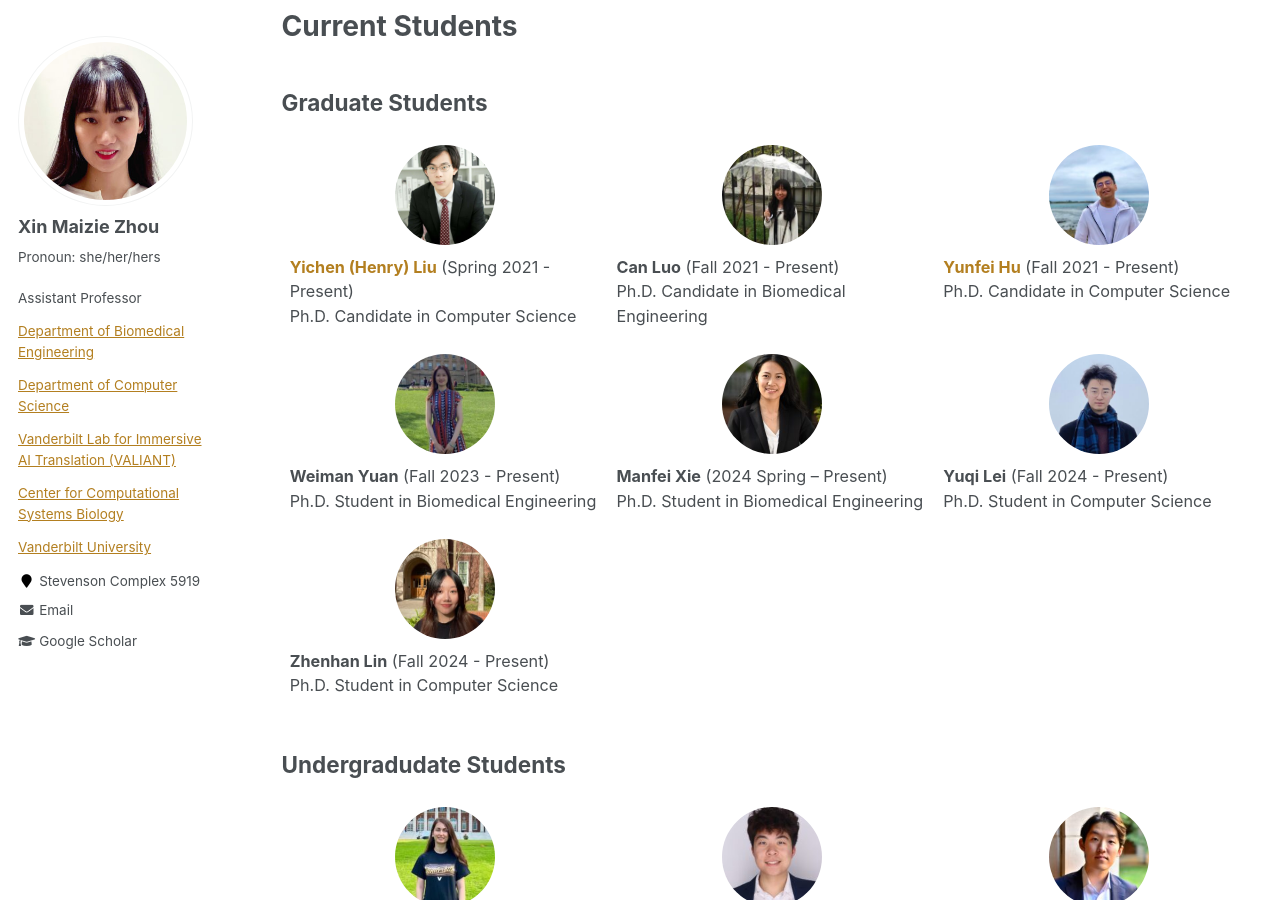
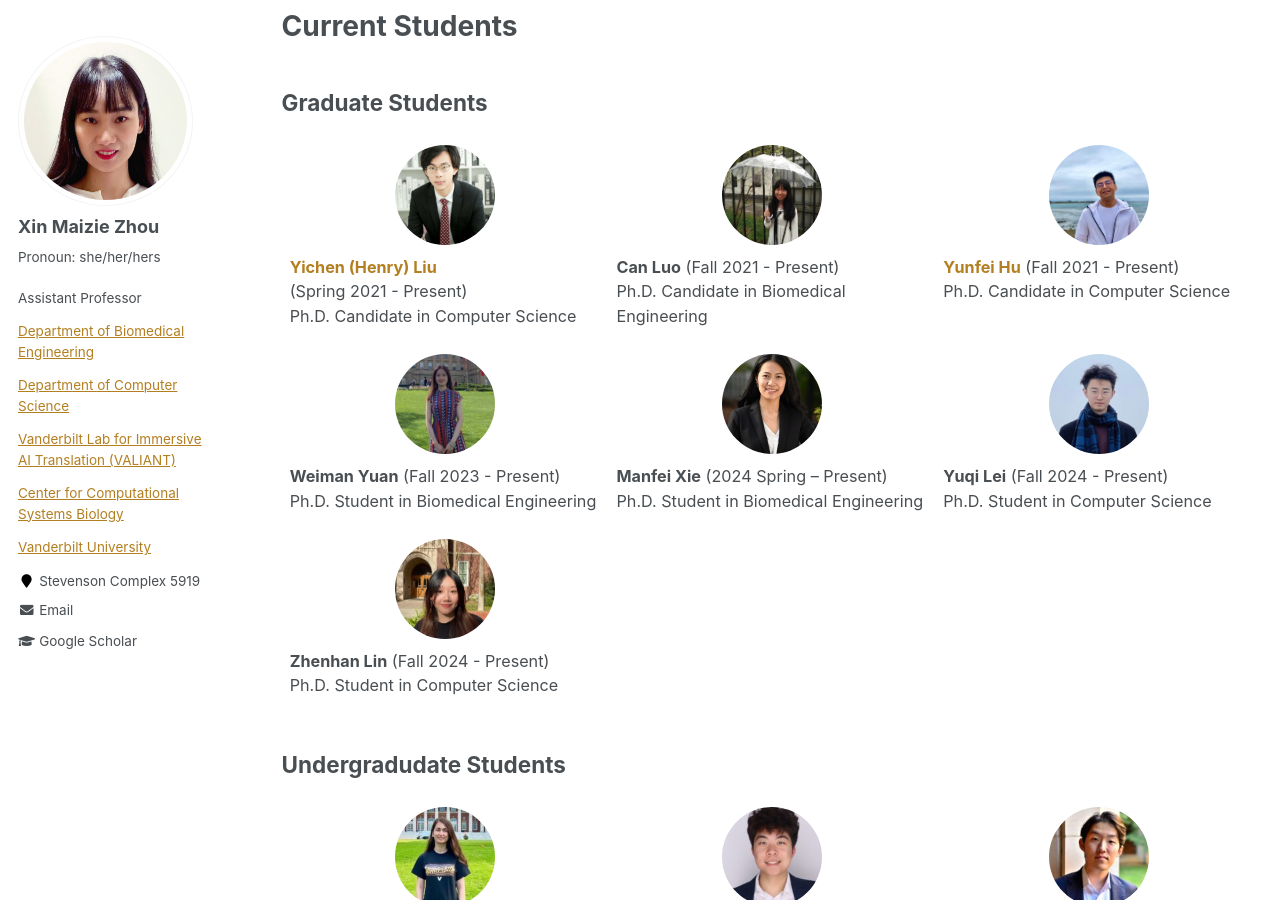
Before and after one commit to maiziezhoulab/Maiziezhoulab.github.io, a Jekyll site: the page built from _pages/LabMembers.md, in a window 1280 px wide and 900 px high, scrolled down 687 px. Built offline with Jekyll 4.4.1, drawn with Linux system fonts in a browser that asks for light colours.

```diff
--- a/_pages/LabMembers.md
+++ b/_pages/LabMembers.md
@@ -35,7 +35,7 @@ author_profile: true
         <div style="text-align: center">
             <img src="/images/students/yichen_liu.jpeg" class="student-profile-pic">
         </div>
-        <b><a href="https://lyc-vio.github.io/Intro/" target="_blank">Yichen (Henry) Liu</a></b> (Spring 2021 - Present) <br>
+        <b><a href="https://lyc-vio.github.io/Intro/" target="_blank">Yichen (Henry) Liu</a></b> <br> (Spring 2021 - Present) <br>
         Ph.D. Candidate in Computer Science
     </td>
     <td>
```
